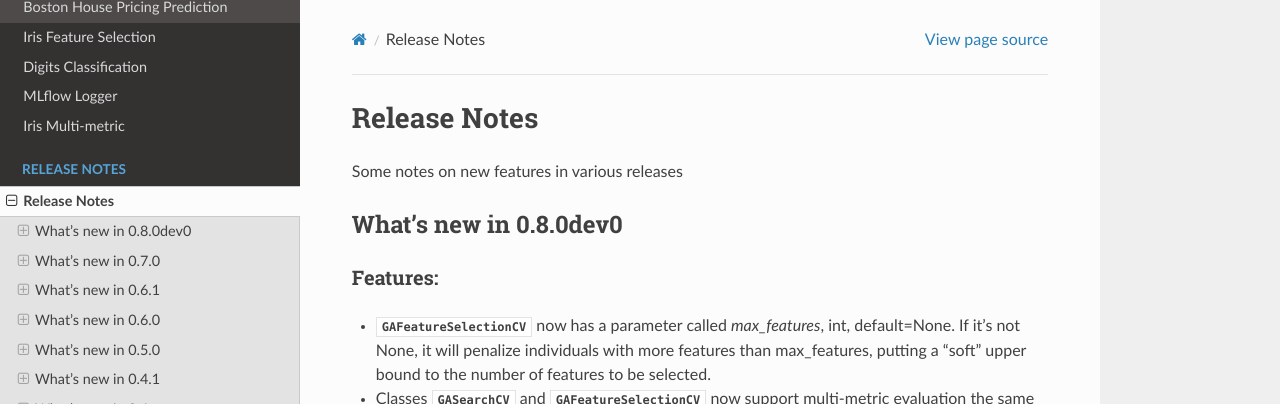
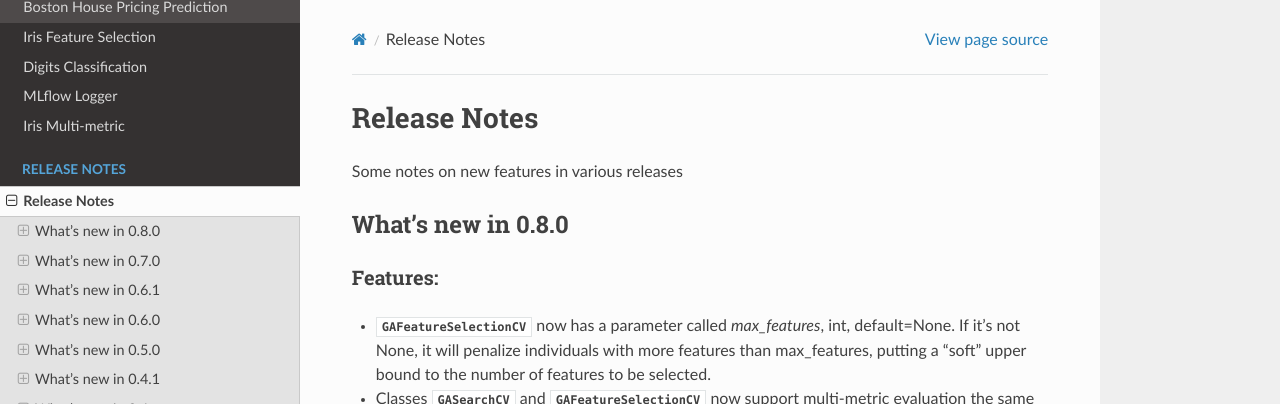
Before and after one commit to rodrigo-arenas/Sklearn-genetic-opt, a Sphinx documentation site: the page built from docs/release_notes.rst, in a window 1280 px wide and 900 px high. Shown: the top 404 px of the window. Built offline with Sphinx 7.4.7 and the Read the Docs theme 2.0.0, drawn with Linux system fonts in a browser that asks for light colours.

Commit message:
version 0.8.0 release

```diff
--- a/docs/release_notes.rst
+++ b/docs/release_notes.rst
@@ -3,8 +3,8 @@
 
 Some notes on new features in various releases
 
-What's new in 0.8.0dev0
------------------------
+What's new in 0.8.0
+-------------------
 
 ^^^^^^^^^
 Features:
--- a/sklearn_genetic/_version.py
+++ b/sklearn_genetic/_version.py
@@ -1 +1 @@
-__version__ = "0.8.0dev0"
+__version__ = "0.8.0"
```
Also changed, not shown: CONTRIBUTING.md (+1 -1 lines).
